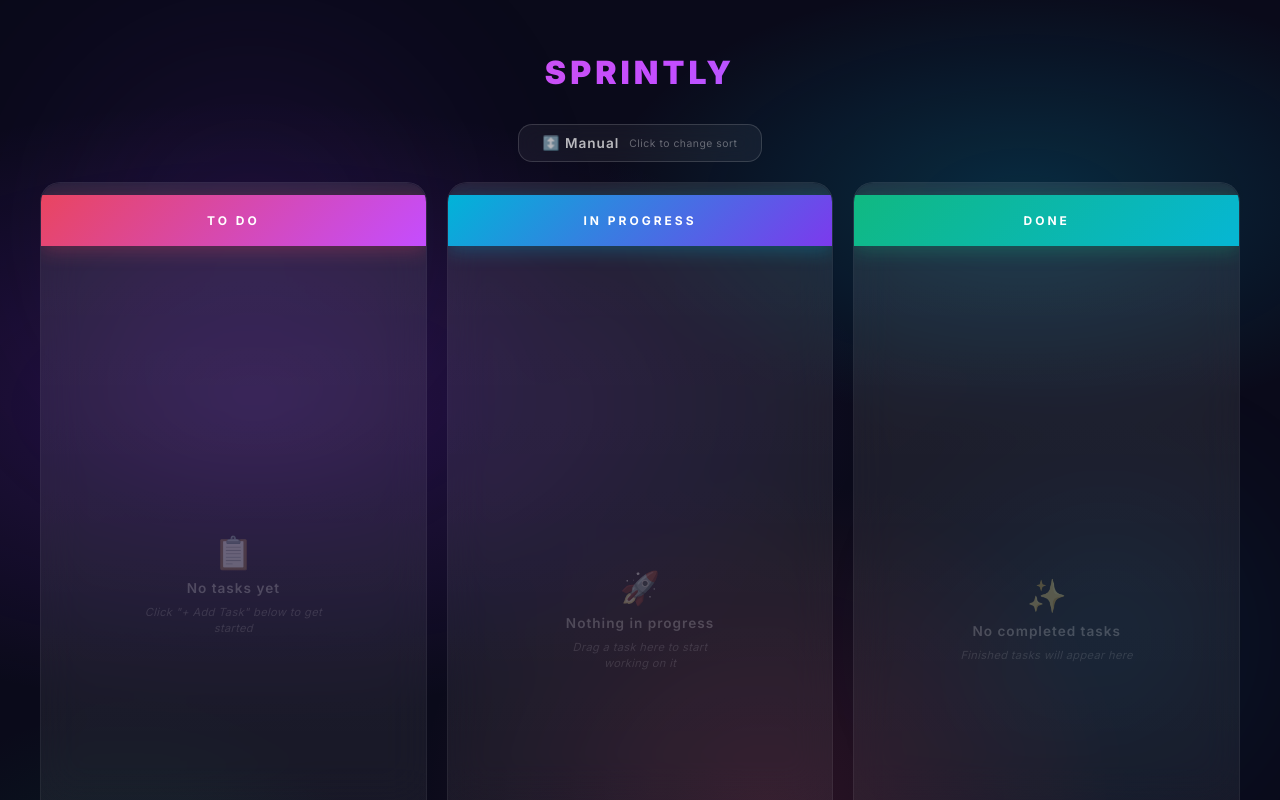
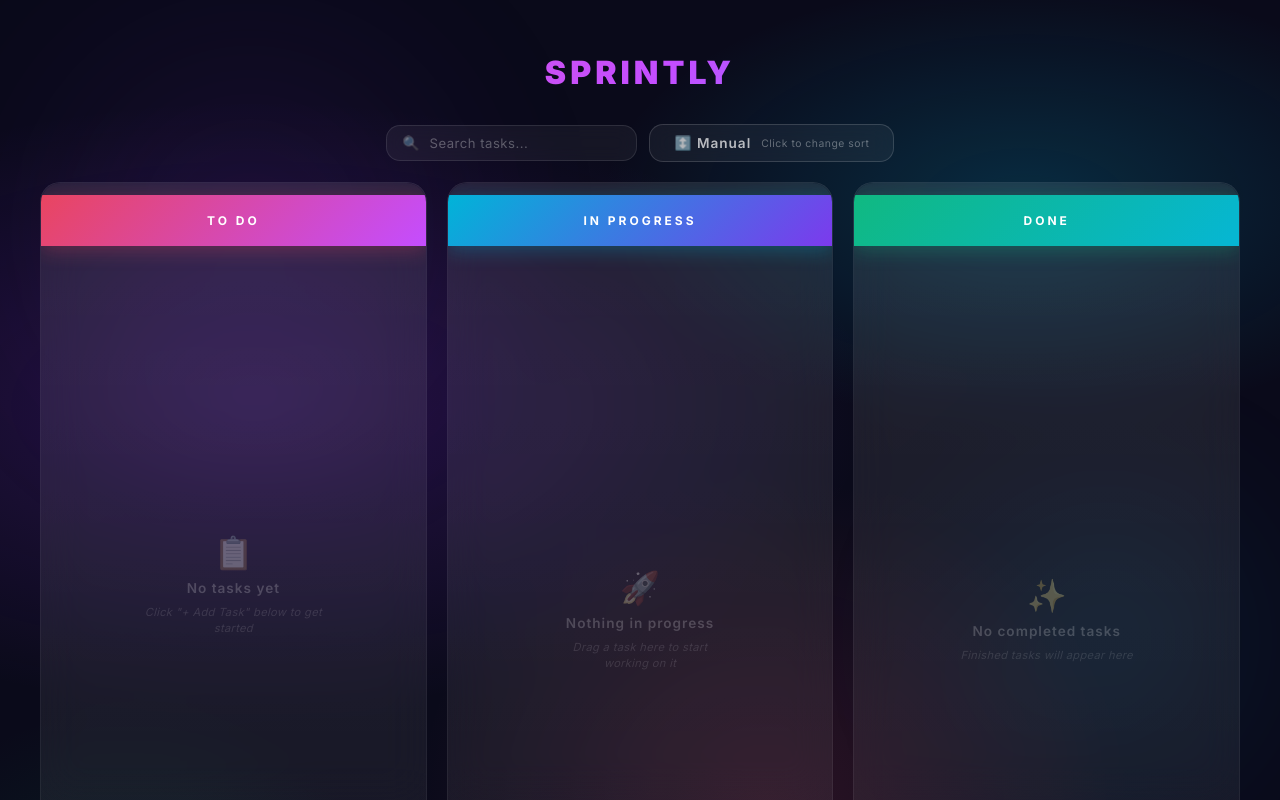
Before and after one commit to Shehin360/Agile-Task-Management-Platform, an Angular app: page / in a window 1280 px wide. Built offline with nearby package versions, Linux system fonts and the light colour scheme.

Commit message:
Search funtion added

```diff
--- a/src/app/kanban/kanban.css
+++ b/src/app/kanban/kanban.css
@@ -122,13 +122,81 @@
   align-items: flex-start;
 }
 
-/* SORT BAR */
-.sort-bar {
+/* TOOLBAR — SEARCH + SORT */
+.toolbar {
   position: relative;
   z-index: 1;
   display: flex;
+  align-items: center;
   justify-content: center;
+  gap: 12px;
   margin-bottom: 20px;
+  flex-wrap: wrap;
+}
+
+/* SEARCH BOX */
+.search-box {
+  display: flex;
+  align-items: center;
+  gap: 8px;
+  padding: 8px 16px;
+  border: 1px solid rgba(255, 255, 255, 0.1);
+  border-radius: 14px;
+  background: rgba(255, 255, 255, 0.05);
+  backdrop-filter: blur(12px);
+  -webkit-backdrop-filter: blur(12px);
+  transition: all 0.3s cubic-bezier(0.4, 0, 0.2, 1);
+  min-width: 220px;
+}
+
+.search-box:focus-within {
+  border-color: rgba(196, 77, 255, 0.4);
+  background: rgba(255, 255, 255, 0.08);
+  box-shadow: 0 0 20px rgba(196, 77, 255, 0.1);
+}
+
+.search-icon {
+  font-size: 0.85rem;
+  opacity: 0.5;
+  flex-shrink: 0;
+}
+
+.search-input {
+  background: transparent;
+  border: none;
+  outline: none;
+  color: rgba(255, 255, 255, 0.85);
+  font-family: inherit;
+  font-size: 0.82rem;
+  font-weight: 500;
+  letter-spacing: 0.5px;
+  width: 100%;
+}
+
+.search-input::placeholder {
+  color: rgba(255, 255, 255, 0.3);
+  font-weight: 400;
+}
+
+.search-clear {
+  background: rgba(255, 255, 255, 0.08);
+  border: none;
+  color: rgba(255, 255, 255, 0.5);
+  width: 22px;
+  height: 22px;
+  border-radius: 50%;
+  font-size: 10px;
+  cursor: pointer;
+  display: flex;
+  align-items: center;
+  justify-content: center;
+  flex-shrink: 0;
+  transition: all 0.2s ease;
+}
+
+.search-clear:hover {
+  background: rgba(239, 68, 68, 0.2);
+  color: #fca5a5;
 }
 
 .sort-btn {
--- a/src/app/kanban/kanban.html
+++ b/src/app/kanban/kanban.html
@@ -1,8 +1,21 @@
 <div class="page">
   <h1 class="title">Sprintly</h1>
 
-  <!-- SORT TOGGLE -->
-  <div class="sort-bar">
+  <!-- TOOLBAR: SEARCH + SORT -->
+  <div class="toolbar">
+    <div class="search-box">
+      <span class="search-icon">🔍</span>
+      <input
+        class="search-input"
+        type="text"
+        placeholder="Search tasks..."
+        [value]="searchQuery()"
+        (input)="searchQuery.set($any($event.target).value)"
+      />
+      @if (searchQuery()) {
+      <button class="search-clear" (click)="searchQuery.set('')">✕</button>
+      }
+    </div>
     <button class="sort-btn" [class]="'sort-active-' + sortMode()" (click)="cycleSortMode()">
       <span class="sort-icon">{{ sortLabel() }}</span>
       <span class="sort-hint">Click to change sort</span>
--- a/src/app/kanban/kanban.ts
+++ b/src/app/kanban/kanban.ts
@@ -39,6 +39,20 @@ export class Kanban {
   private isBrowser = isPlatformBrowser(this.platformId);
 
   tasks = signal<Task[]>(this.loadTasks());
+
+  // Search
+  searchQuery = signal('');
+
+  // Check if a task matches the search query
+  taskMatchesSearch(task: Task): boolean {
+    const query = this.searchQuery().toLowerCase().trim();
+    if (!query) return true;
+    return (
+      task.title.toLowerCase().includes(query) ||
+      task.description.toLowerCase().includes(query) ||
+      task.priority.toLowerCase().includes(query)
+    );
+  }
 
   // Sort mode: 'manual' (drag order), 'dueDate' (earliest first), 'priority' (high first)
   sortMode = signal<'manual' | 'dueDate' | 'priority'>('manual');
@@ -101,12 +115,46 @@ export class Kanban {
     });
   }
 
-  // Computed task lists — efficient, only recalculate when tasks signal or sortMode changes
-  todoTasks = computed(() => this.sortTasks(this.tasks().filter((t) => t.status === 'todo')));
-  inprogressTasks = computed(() =>
-    this.sortTasks(this.tasks().filter((t) => t.status === 'inprogress'))
-  );
-  doneTasks = computed(() => this.sortTasks(this.tasks().filter((t) => t.status === 'done')));
+  // Computed task lists — filter by search, then sort
+  todoTasks = computed(() => {
+    const query = this.searchQuery().toLowerCase().trim();
+    let filtered = this.tasks().filter((t) => t.status === 'todo');
+    if (query) {
+      filtered = filtered.filter(
+        (t) =>
+          t.title.toLowerCase().includes(query) ||
+          t.description.toLowerCase().includes(query) ||
+          t.priority.toLowerCase().includes(query)
+      );
+    }
+    return this.sortTasks(filtered);
+  });
+  inprogressTasks = computed(() => {
+    const query = this.searchQuery().toLowerCase().trim();
+    let filtered = this.tasks().filter((t) => t.status === 'inprogress');
+    if (query) {
+      filtered = filtered.filter(
+        (t) =>
+          t.title.toLowerCase().includes(query) ||
+          t.description.toLowerCase().includes(query) ||
+          t.priority.toLowerCase().includes(query)
+      );
+    }
+    return this.sortTasks(filtered);
+  });
+  doneTasks = computed(() => {
+    const query = this.searchQuery().toLowerCase().trim();
+    let filtered = this.tasks().filter((t) => t.status === 'done');
+    if (query) {
+      filtered = filtered.filter(
+        (t) =>
+          t.title.toLowerCase().includes(query) ||
+          t.description.toLowerCase().includes(query) ||
+          t.priority.toLowerCase().includes(query)
+      );
+    }
+    return this.sortTasks(filtered);
+  });
 
   // Drag state
   draggedTaskId = signal<number | null>(null);
```
